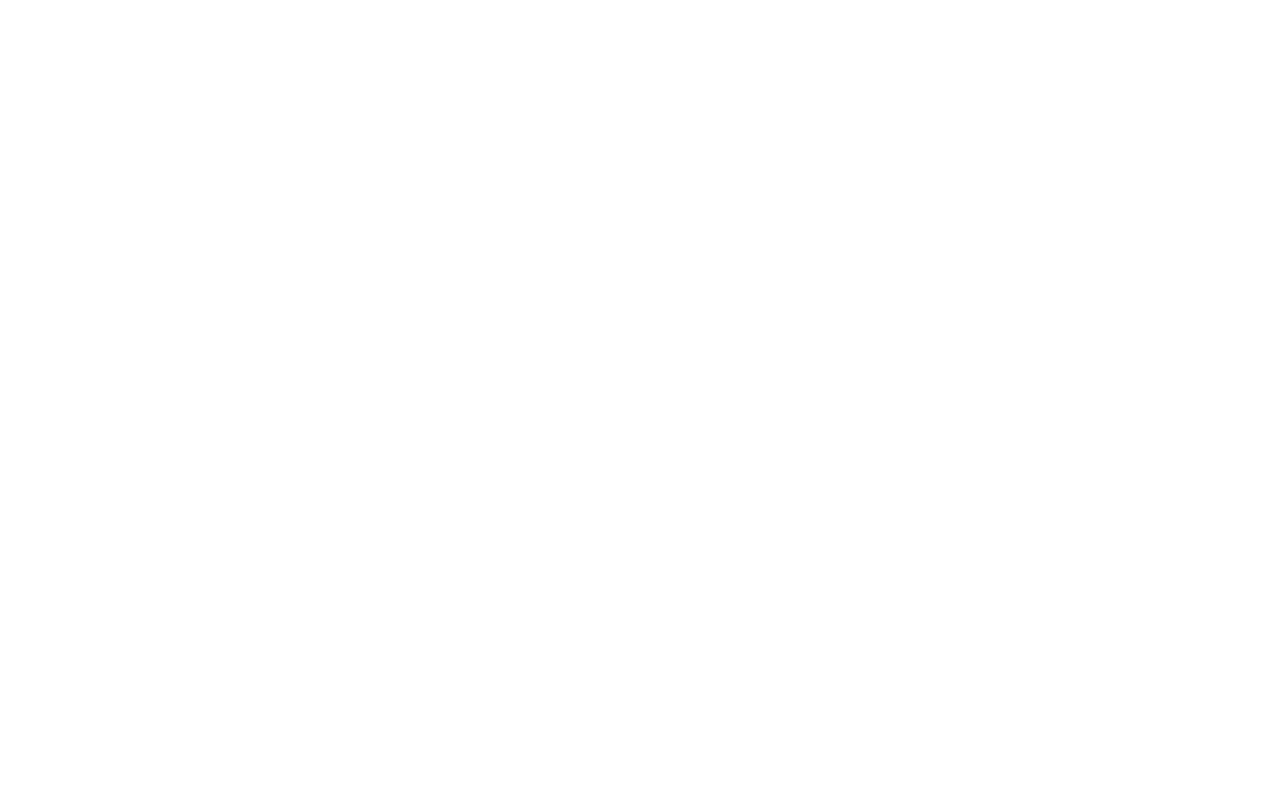
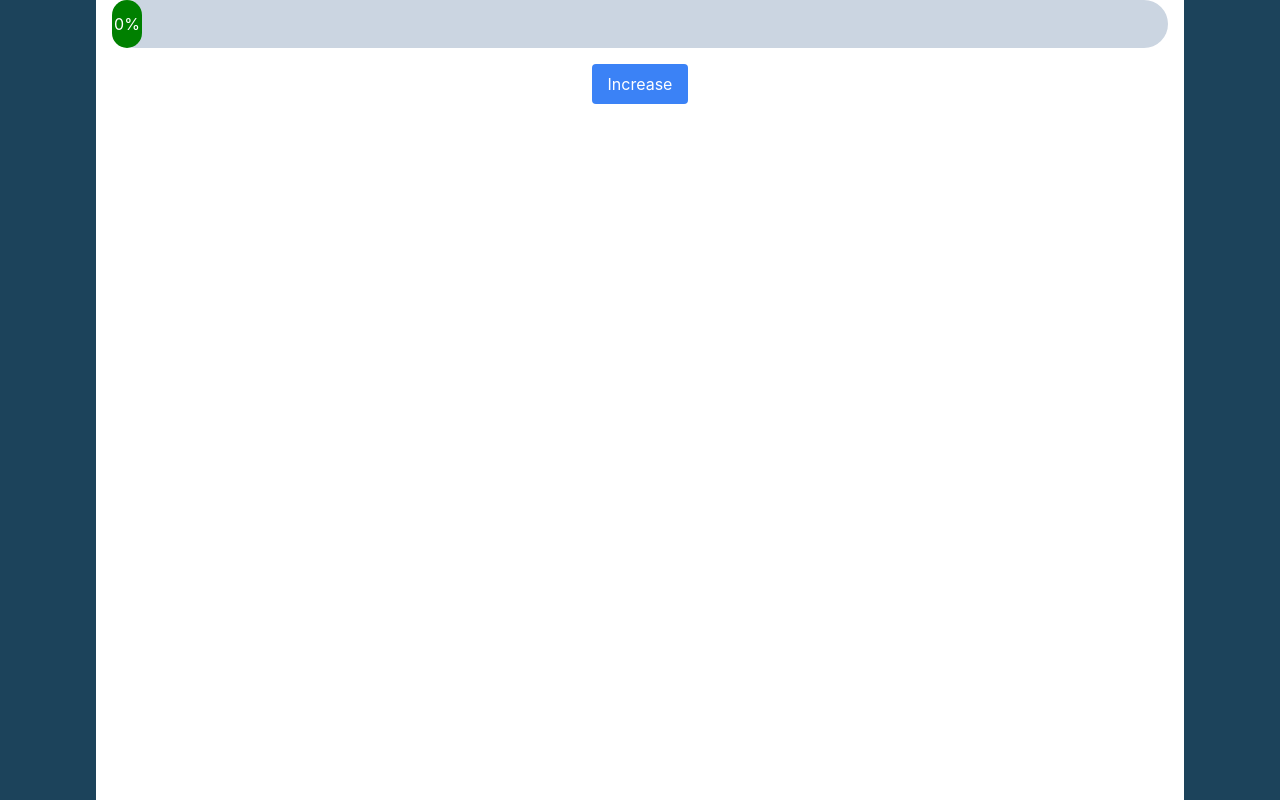
Before and after one commit to SharjeelCh/quizmo, a React (Create React App) app: page /QuizMulti in a window 1280 px wide. Before the commit this address had no page. Built offline with nearby package versions, Linux system fonts and the light colour scheme.

Commit message:
added progressbar

```diff
--- a/package.json
+++ b/package.json
@@ -3,6 +3,10 @@
   "version": "0.1.0",
   "private": true,
   "dependencies": {
+    "@emotion/react": "^11.13.0",
+    "@emotion/styled": "^11.13.0",
+    "@mui/icons-material": "^5.16.5",
+    "@mui/material": "^5.16.5",
     "@testing-library/jest-dom": "^5.17.0",
     "@testing-library/react": "^13.4.0",
     "@testing-library/user-event": "^13.5.0",
--- /dev/null
+++ b/src/Components/ProgressBar.js
@@ -0,0 +1,42 @@
+import React, { useEffect, useState } from "react";
+
+function ProgressBar({ totalQs, increase, setincrease }) {
+  const [current, setCurrent] = useState(0);
+
+  const increment = (prev) => {
+    if (current < 100) {
+      setCurrent((prev) => prev + 100 / totalQs);
+    }
+  };
+
+  useEffect(() => {
+    if (increase == true) {
+      increment(current);
+      setincrease(false);
+    }
+  }, [increase]);
+
+  return (
+    <div className="w-full bg-slate-300 rounded-3xl">
+      <div
+        style={{
+          width: current == 0 ? 30 : `${current}%`,
+          backgroundColor: "green",
+        }}
+        className="flex justify-center items-center transition-all text-white text-center rounded-3xl py-3"
+      >
+        {current.toFixed(0)}%
+      </div>
+
+      <style jsx>{`
+        @media (max-width: 640px) {
+          .progress-bar {
+            width: ${current === 0 ? "20px" : `${current}%`};
+          }
+        }
+      `}</style>
+    </div>
+  );
+}
+
+export default ProgressBar;
--- a/src/Screens/Main.js
+++ b/src/Screens/Main.js
@@ -5,7 +5,7 @@
 function Main() {
   const location = useLocation();
 
-  const hideTabbarPaths = ["/Login", "/Signup"];
+  const hideTabbarPaths = ["/Login", "/Signup", "/QuizMulti"];
 
   const shouldHideTabbar = hideTabbarPaths.includes(location.pathname);
 
--- a/src/Screens/Navigation.js
+++ b/src/Screens/Navigation.js
@@ -8,6 +8,7 @@
 import Login from "./Login";
 import Signup from "./Signup";
 import QuizPage from "./QuizPage";
+import { QuizMulti } from "./QuizMulti";
 function NotFound() {
   return <h1>404 Not Found</h1>;
 }
@@ -20,6 +21,7 @@
         <Route path="/Login" element={<Login />} />
         <Route path="/Signup" element={<Signup />} />
         <Route path="/QuizPage" element={<QuizPage />} />
+        <Route path="/QuizMulti" element={<QuizMulti />} />
         <Route path="/Quizzes" element={<Quizzes />} />
       </Route>
       <Route element={<NotFound />} />
--- /dev/null
+++ b/src/Screens/QuizMulti.js
@@ -0,0 +1,19 @@
+import React, { useState } from "react";
+import ProgressBar from "../Components/ProgressBar";
+
+export const QuizMulti = () => {
+  const [Increase, setincrease] = useState(false);
+  return (
+    <div className="flex flex-col  items-center px-4 bg-white h-dvh">
+      <ProgressBar totalQs={10} increase={Increase} setincrease={setincrease} />
+      <button
+        onClick={() => {
+          setincrease(true);
+        }}
+        className="mt-4 px-4 py-2 bg-blue-500 text-white rounded"
+      >
+        Increase
+      </button>
+    </div>
+  );
+};
--- a/src/Screens/QuizPage.js
+++ b/src/Screens/QuizPage.js
@@ -9,6 +9,7 @@
 import { FaBars } from "react-icons/fa";
 import { useSpring, animated } from "react-spring";
 import { useLocation, useNavigate } from "react-router-dom";
+import { Box, Input, TextField } from "@mui/material";
 
 function QuizPage() {
   const [types, setTypes] = useState();
@@ -180,10 +181,10 @@
             >
               {JSON.stringify(item).replace(/"/g, "")}
             </div>
-            <form
+            <Box
               className="flex flex-col flex-wrap mt-2"
+              component={"form"}
               onSubmit={(e) => {
-                // navigate("/Quizzes", { state: item });
                 e.preventDefault();
                 const data = new FormData(e.currentTarget);
                 const inputs = {
@@ -191,7 +192,9 @@
                   difficulty: data.get("difficulty"),
                   type: data.get("type"),
                 };
-                console.log(inputs);
+                inputs.number_of_qs
+                  ? navigate("/QuizMulti", { state: item })
+                  : alert("Please enter number of questions");
               }}
             >
               <strong className="text-black mb-2 text-wrap">
@@ -232,7 +235,7 @@
               >
                 Start Quiz
               </button>
-            </form>
+            </Box>
           </div>
         </div>
       </div>
```
Also changed, not shown: 1 other file (tests, documents, lock files or other folders).
